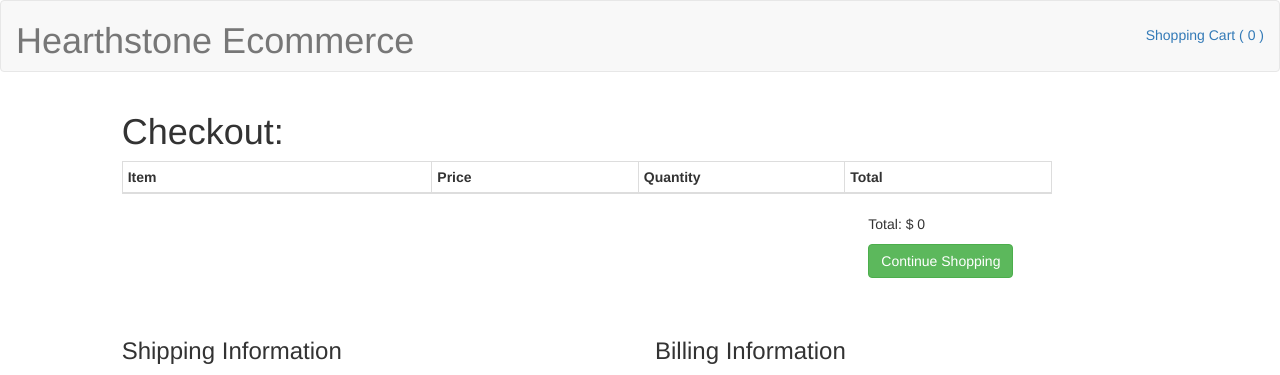
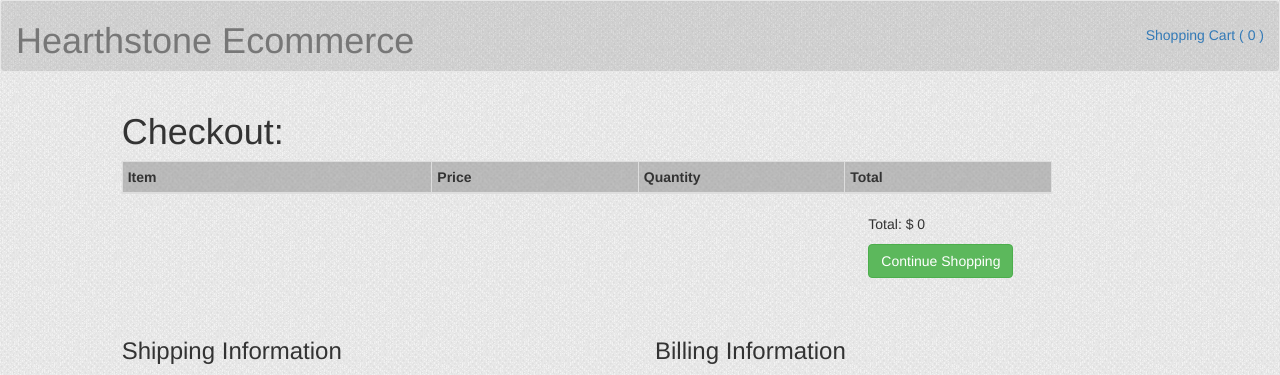
Before and after one commit to raymondluu/hearthstone_ecommerce, a CodeIgniter app: page /carts in a window 1280 px wide; the page is wider, and only the part inside the window is pictured. Shown: the top 375 px of that part. Run offline with CodeIgniter, Linux system fonts and the light colour scheme; data comes from the database, SQL or seed files in the repository; data that the repository does not hold is empty.

Commit message:
style changes

```diff
--- a/application/views/carts.php
+++ b/application/views/carts.php
@@ -13,10 +13,10 @@
         <h1>Checkout:</h1>
         <table class="table table-striped table-bordered table-condensed">
             <thead>
-                <th class="col-lg-3">Item</th>
-                <th class="col-lg-2">Price</th>
-                <th class="col-lg-2">Quantity</th>
-                <th class="col-lg-2">Total</th>
+                <th class="col-lg-3 cart-head">Item</th>
+                <th class="col-lg-2 cart-head">Price</th>
+                <th class="col-lg-2 cart-head">Quantity</th>
+                <th class="col-lg-2 cart-head">Total</th>
             </thead>
             <tbody>
                 <tr>
--- a/application/views/partials/nav.php
+++ b/application/views/partials/nav.php
@@ -1,4 +1,4 @@
-<nav class="navbar navbar-default">
+<nav class="navbar navbar-default style-header">
 	<div class="container-fluid">
 		<div class="navbar-header">
 			<h1 class="navbar-h1">Hearthstone Ecommerce</h1>
--- a/assets/style.css
+++ b/assets/style.css
@@ -60,3 +60,22 @@ display: inline-block;
 #trashGlyph {
   float: right;
 }
+
+body {
+	background-image: url("/assets/cloth_alike.png");
+	background-repeat: repeat;
+}
+
+.style-header {
+	background: linear-gradient(rgba(0, 0, 0, 0.1), rgba(0, 0, 0, 0.1)),url("/assets/cloth_alike.png");
+	background-repeat: repeat;
+}
+
+.side-nav {
+	background: linear-gradient(rgba(0, 0, 0, 0.1), rgba(0, 0, 0, 0.1)),url("/assets/cloth_alike.png");
+	background-repeat: repeat;
+}
+ .cart-head {
+ 	background: linear-gradient(rgba(0, 0, 0, 0.2), rgba(0, 0, 0, 0.2)),url("/assets/cloth_alike.png");
+	background-repeat: repeat;
+ }
```
Also changed, not shown: application/views/favorite_cards.php (added, +30 -0 lines), application/views/index.php (+5 -5 lines), application/views/product_description.php (+15 -6 lines), assets/js/product_description.js (added, +38 -0 lines), assets/cloth_alike.png (added).
